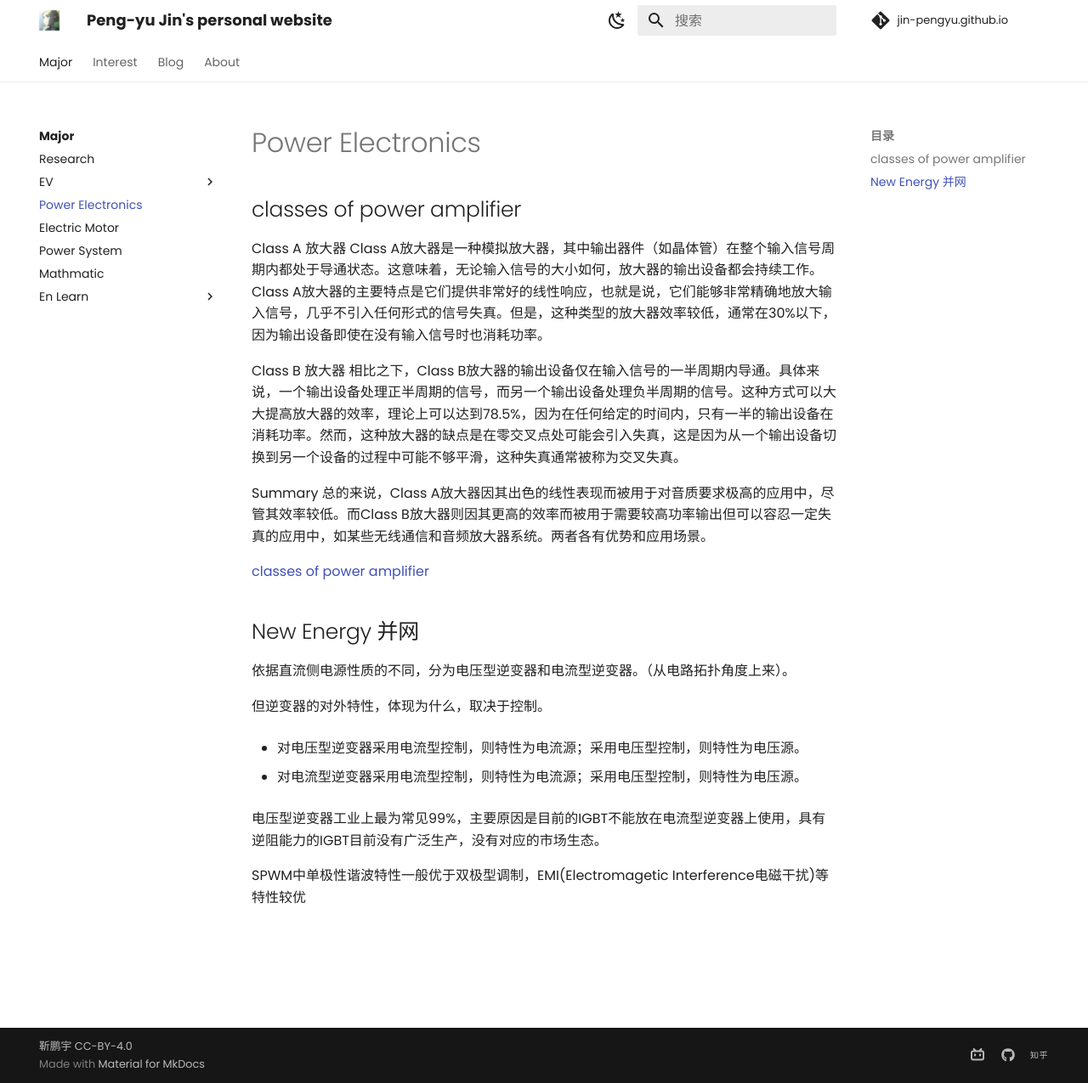
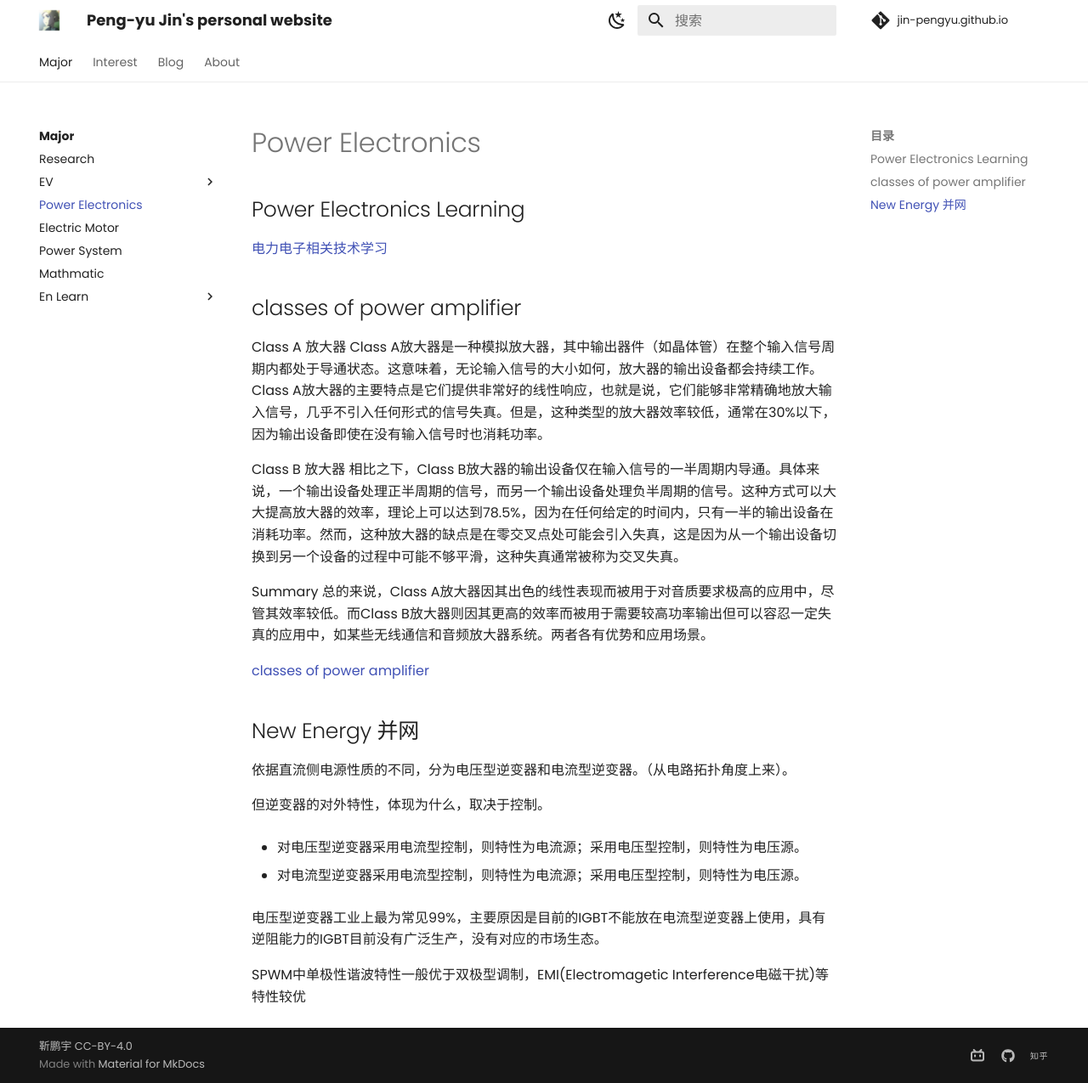
Before and after one commit to Pengyu-Jin/Pengyu-Jin.github.io, an MkDocs documentation site: the page built from docs/major/Power Electronics/PE.md, in a window 1280 px wide and 1275 px high. Shown: the whole window at 85% size. Built offline with MkDocs 1.6.1 and Material for MkDocs 9.7.7, drawn with Linux system fonts in a browser that asks for light colours; comment, search, counter and statistics services are not loaded.

Commit message:
20240722

```diff
--- a/docs/major/Power Electronics/PE.md
+++ b/docs/major/Power Electronics/PE.md
@@ -1,3 +1,7 @@
+## Power Electronics Learning
+
+[电力电子相关技术学习](https://www.tdk.com/en/tech-mag/){:target=_blank}
+
 ## classes of power amplifier
 
 Class A 放大器
```
Also changed, not shown: docs/major/research/research.md (+2 -1 lines).
